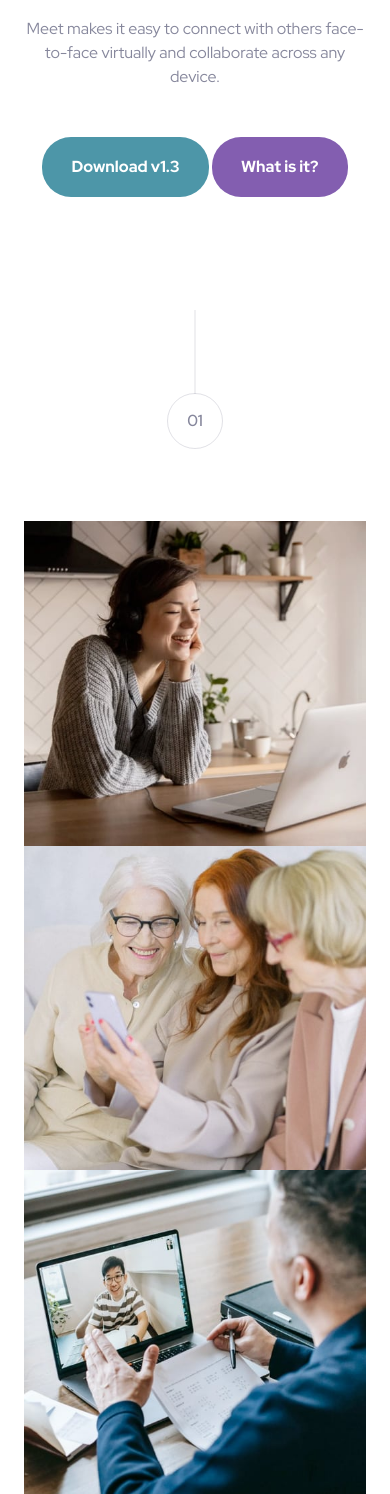
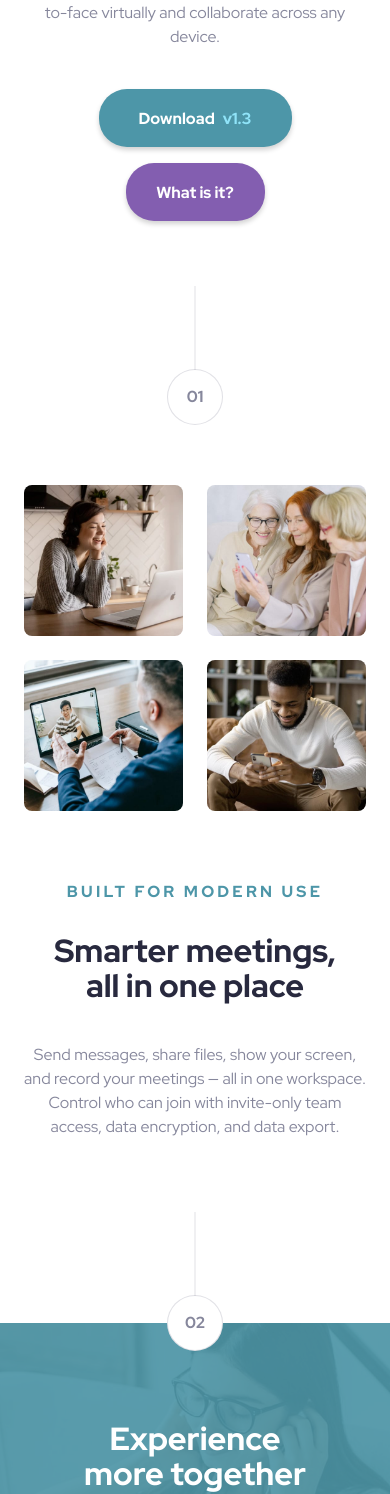
Before and after one commit to jasoneczek/fementor-meet-landing-page, a plain HTML site: page index.html in a window 390 px wide. Shown: the part 506-2000 px from the top of the page. Drawn offline with Linux system fonts and the light colour scheme.

Commit message:
Update html and css for responsiveness

```diff
--- a/assets/css/style.css
+++ b/assets/css/style.css
@@ -31,10 +31,12 @@
   --clr-medium-gray: hsl(239, 10%, 57%);
   --clr-medium-gray-25: hsla(239, 10%, 57%, 0.25);
   --clr-white: hsl(0, 0%, 100%);
-  --clr-primary-bluegreen: hsl(192, 37%, 48%);
-  --clr-primary-bluegreen-hover: hsl(192, 90%, 77%);
-  --clr-primary-purple: hsl(267, 34%, 53%);
-  --clr-primary-purple-hover: hsl(267, 54%, 71%);
+  --clr-primary: hsl(192, 37%, 48%);
+  --clr-primary-v: hsl(192, 90%, 77%);
+  --clr-primary-hover: hsl(192, 54%, 64%);
+  --clr-secondary: hsl(267, 34%, 53%);
+  --clr-secondary-v: hsl(268, 100%, 86%);
+  --clr-secondary-hover: hsl(267, 54%, 71%);
   /* typography */
   --fw-r: 400;
   --fw-sb: 600;
@@ -49,7 +51,9 @@ html {
   text-size-adjust: none;
 }
 
-* {
+*,
+*::before,
+*::after {
   box-sizing: inherit;
   margin: 0;
   padding: 0;
@@ -73,7 +77,10 @@ body {
   flex-direction: column;
   justify-content: center;
   align-items: center;
+  text-align: center;
   overflow-x: hidden;
+  font-family: 'Red Hat Display';
+  font-weight: 400;
 }
 
 img,
@@ -82,99 +89,74 @@ picture {
   width: 100%;
 }
 
-a.btn {
-  text-decoration: none;
-  background-color: var(--clr-primary-purple);
-  color: var(--clr-white);
-  font-weight: var(--fw-b);
-  border-radius: 1.8125rem;
-  padding: 1.15em 1.8125em;
-  transition: 220ms all ease-in-out;
-}
-
-a.btn:hover {
-  background-color: var(--clr-primary-purple-hover);
-}
-
-a.btn:focus {
-  outline-style: solid;
-  outline-color: transparent;
-  box-shadow: 0 0 0 4px hsla(267, 54%, 71%, 0.5);
-}
-
-a.btn:first-of-type {
-  background-color: var(--clr-primary-bluegreen);
-}
-
-a.btn:first-of-type:hover {
-  background-color: var(--clr-primary-bluegreen-hover);
-}
-
 .primary-header {
   padding-top: 3rem;
   text-align: center;
 }
 
-.hero__grid {
-  display: grid;
+.hero {
   overflow-x: hidden;
   margin-top: 3.5rem;
-  align-items: center;
-  gap: 3rem;
+  padding-bottom: 4rem;
 }
 
-.hero__grid picture {
-  margin-bottom: 3.5rem;
+.hero .container-lg {
+  justify-content: center;
+  align-items: center;
 }
 
-.hero__grid picture img {
+.hero img {
   object-fit: cover;
-  width: calc(100vw + 10vw);
+  width: 110vw;
   margin-left: -5vw;
   margin-right: -5vw;
 }
 
-.hero__content {
-  width: min(69.375rem, 100% - 3rem);
-  text-align: center;
-  margin: 0 auto;
+.hero-content {
+  flex-direction: column;
+  gap: 2.5rem;
 }
 
-.hero__title {
-  font-size: 2.5rem;
+.hero-title {
+  margin-top: 3.5rem;
+  font-size: 2.75rem;
   font-weight: var(--fw-b);
+  color: var(--clr-dark-gray);
 }
 
-.hero__lead {
+.hero-lead {
   font-size: 1rem;
   font-weight: var(--fw-r);
   color: var(--clr-medium-gray);
-  margin-block: 2.5rem;
 }
 
-.hero__btn-group {
-  text-align: center;
+.hero-btn-group {
+  gap: 1rem;
 }
 
-.btn {
-  display: inline-block;
-  width: auto;
-  margin: 0.5rem 0;
-}
-
-.hero__image-right {
+.hero-image-right {
   display: none;
 }
 
-.article__header {
-  text-align: center;
+
+/* articles */
+ol li:not(.gallery__img) {
+  padding-top: 7rem;
 }
 
-.article__number {
+li article {
   position: relative;
+}
+
+.article-number {
+  position: absolute;
+  top: -1.75rem;
+  left: 50%;
+  transform: translateX(-50%);
   margin: 0 auto;
+  background-color: var(--clr-white);
   font-size: 1rem;
-  font-weight: var(--fw-sb);
+  font-weight: var(--fw-b);
   color: var(--clr-medium-gray);
   border: 1px solid var(--clr-medium-gray-25);
   border-radius: 50%;
@@ -183,13 +165,10 @@ a.btn:first-of-type:hover {
   align-items: center;
   height: 3.5rem;
   width: 3.5rem;
+  z-index: 1;
 }
 
-.article__header {
-  padding-block: 5.25rem 4.5rem;
-}
-
-.article__number::before {
+.article-number::before {
   content: '';
   position: absolute;
   top: -5.25rem;
@@ -199,33 +178,210 @@ a.btn:first-of-type:hover {
   background-color: var(--clr-medium-gray-25);
 }
 
+.article-content {
+  font-size: 1rem;
+  font-weight: var(--fw-r);
+  color: var(--clr-medium-gray);
+  gap: 2.5rem;
+}
 
-@media (min-width: 1024px) {
-  .hero__grid {
+.article-title {
+  font-size: 2rem;
+  font-weight: var(--fw-b);
+  color: var(--clr-dark-gray);
+}
+
+.article-title span {
+  display: block;
+  text-transform: uppercase;
+  letter-spacing: 0.2em;
+  font-size: 1rem;
+  font-weight: var(--fw-b);
+  color: var(--clr-primary);
+  margin-bottom: 2rem;
+}
+
+.article-1 {
+  padding-block: 5.5rem 4.5rem;
+}
+
+.gallery {
+  max-width: 100%;
+  display: grid;
+  grid-template-columns: repeat(2, 1fr);
+  gap: 1.5rem;
+  margin-bottom: 4.5rem;
+}
+
+.gallery__img img {
+  object-fit: cover;
+  border-radius: 0.5rem;
+}
+
+.article-2 {
+  position: relative;
+  padding-block: 6.125rem 4.5rem;
+}
+
+.article-2 picture {
+  position: absolute;
+  top: 0;
+  left: 0;
+  width: 100%;
+  height: 100%;
+  z-index: -1;
+}
+
+.article-2 img {
+  object-fit: cover;
+  height: 100%;
+}
+
+.article-2:before {
+  content: '';
+  position: absolute;
+  top: 0;
+  left: 0;
+  width: 100%;
+  height: 100%;
+  background-color: var(--clr-primary);
+  opacity: 0.9;
+}
+
+.article-2 .article-content {
+  position: relative;
+  z-index: 1;
+  font-size: 1.125rem;
+  color: var(--clr-white);
+}
+
+.article-2 .article-title {
+  color: var(--clr-white);
+}
+
+
+
+/* =========================
+           utilities
+   ========================= */
+.container-lg {
+  max-width: min(69.375rem, 100% - 3rem);
+  margin: 0 auto;
+}
+
+.container-sm {
+  width: min(33.75rem, 100% - 3rem);
+  text-align: center;
+  margin: 0 auto;
+  font-size: 1rem;
+  font-weight: var(--fw-r);
+  color: var(--clr-medium-gray);
+  gap: 2.5rem;
+}
+
+.flex {
+  display: flex;
+}
+
+.flex-col {
+  display: flex;
+  flex-direction: column;
+}
+
+.grid {
+  display: grid;
+}
+
+/* buttons */
+a.btn {
+  text-decoration: none;
+  width: 8.6875rem;
+}
+
+button.btn {
+  border: none;
+  background-color: transparent;
+  font-family: inherit;
+  padding: 0;
+  cursor: pointer;
+  width: 12.0625rem;
+
+  @media screen and (-ms-high-contrast: active) {
+    border: 2px solid currentColor;
+  }
+}
+
+a.btn,
+button.btn {
+  display: inline-flex;
+  align-items: center;
+  justify-content: center;
+  gap: 0.5em;
+  color: var(--clr-white);
+  font-size: inherit;
+  font-weight: var(--fw-b);
+  border-radius: 1.75rem;
+  box-shadow: 0 3px 5px rgba(0, 0, 0, 0.18);
+  padding: 0.25em 0.75em;
+  height: 3.625em;
+  text-align: center;
+  line-height: 1.1;
+  transition: 220ms all ease-in-out;
+}
+
+button.btn-primary {
+  background-color: var(--clr-primary)
+}
+
+button.btn-primary:hover {
+  background-color: var(--clr-primary-hover)
+}
+
+button.btn-primary span{
+  color: var(--clr-primary-v)
+}
+
+a.btn-secondary,
+button.btn-secondary {
+  background-color: var(--clr-secondary);
+}
+
+a.btn-secondary:hover,
+button.btn-secondary:hover {
+  background-color: var(--clr-secondary-hover);
+}
+
+a.btn-secondary span,
+button.btn-secondary span {
+  color: var(--clr-secondary-v);
+}
+
+@media (min-width: 48rem) {
+  .gallery {
+    grid-template-columns: repeat(4, 1fr);
+  }
+}
+
+@media (min-width: 64rem) {
+  .hero .grid {
+    max-width: 105vw;
     grid-template-columns: 1fr 540px 1fr;
+    gap: 5.5rem;
     width: 105vw;
+    margin: 0 auto;
   }
 
-  .hero__grid picture img {
+  .hero img {
     width: 100%;
-    margin: 0;
+    margin: 0 auto;
   }
 
-  .hero__image-left {
+  .hero-image-left {
     margin-left: -2.5vw;
   }
 
-  .hero__image-right {
+  .hero-image-right {
     display: block;
     margin-right: -2.5vw;
   }
 }
-body {
-  font-family: 'Red Hat Display';
-  font-weight: 400;
-}
-
-.container-lg {
-  max-width: min(69.375rem, 100% - 3rem);
-  margin: 0 auto;
-}
--- a/index.html
+++ b/index.html
@@ -15,32 +15,45 @@
   </header>
 
   <main>
-    <!-- <section aria-labelledby="hero-title" class="hero"> -->
-    <div class="hero__grid">
+    <section aria-labelledby="heroTitle" class="hero">
+      <div class="container-lg grid">
         <picture>
           <source media="(min-width: 64rem)" srcset="assets/desktop/image-hero-left.png">
           <source media="(min-width: 48rem)" srcset="assets/tablet/image-hero.png">
-        <img src="assets/tablet/image-hero.png" alt="">
+          <img src="assets/tablet/image-hero.png" alt="" class="hero-image-left">
         </picture>
-      <div class="hero__content">
-        <h1 id="hero-title" class="hero__title">Group Chat for Everyone</h1>
-        <p class="hero__lead">Meet makes it easy to connect with others face-to-face virtually and collaborate across
-          any device.</p>
-        <div class="hero__btn-group">
-          <a href="#" class="btn">Download <span>v1.3</span></a>
-          <a href="#" class="btn">What is it?</a>
+        <div class="hero-content container-sm flex">
+          <h1 id="heroTitle" class="hero-title">
+            Group Chat for Everyone
+          </h1>
+          <p class="hero-lead">
+            Meet makes it easy to connect with others face-to-face virtually and collaborate across any device.
+          </p>
+          <ul class="hero-btn-group flex-col" role="list">
+            <li>
+              <button class="btn btn-primary">
+                Download <span>v1.3</span>
+              </button>
+            </li>
+            <li>
+              <a href="#" class="btn btn-secondary">
+                What is it?
+              </a>
+            </li>
+          </ul>
         </div>
+        <picture>
+          <img src="assets/desktop/image-hero-right.png" alt="" class="hero-image-right">
+        </picture>
       </div>
-      <picture><img src="assets/desktop/image-hero-right.png" alt="" class="hero__image-right"></picture>
-    </div>
-    <!-- </section> -->
+    </section>
+
 
     <ol>
       <li>
-        <article class="container-lg" aria-labelledby="article-title-1">
-          <div class="article__header">
-            <p class="article__number">01</p>
-          </div>
+        <div class="container-lg">
+          <article class="article-1">
+            <p class="article-number">01</p>
             <ul class="gallery" role="list">
               <li class="gallery__img">
                 <img src="./assets/desktop/image-woman-in-videocall.jpg" alt="woman in video call">
@@ -55,7 +68,8 @@
                 <img src="./assets/desktop/image-man-texting.jpg" alt="man texting">
               </li>
             </ul>
-          <h2 class="article__title" id="article-title-1">
+            <div class="article-content grid">
+              <h2 class="article-title">
                 <span>Built for modern use</span>
                 Smarter meetings, all in one place
               </h2>
@@ -63,19 +77,34 @@
                 Send messages, share files, show your screen, and record your meetings — all in one
                 workspace. Control who can join with invite-only team access, data encryption, and data export.
               </p>
+            </div>
           </article>
+        </div>
       </li>
 
       <li>
-        <article class="article" aria-labelledby="article-title-2">
-          <div class="article__header">
-            <p class="article__number">02</p>
-          </div>
-          <h2 class="article__title" id="article-title-2">Experience more together</h2>
+        <article class="article-2">
+          <div class="container-lg">
+            <p class="article-number">02</p>
+            <picture>
+              <source media="(min-width: 64rem)" srcset="assets/desktop/image-footer.jpg">
+              <source media="(min-width: 48rem)" srcset="assets/tablet/image-footer.jpg">
+              <img src="assets/mobile/image-footer.jpg" alt="">
+            </picture>
+            <div class="article-content grid">
+              <h2 class="article-title">
+                Experience more together
+              </h2>
               <p>
                 Stay connected with reliable HD meetings and unlimited one-on-one and group video sessions.
               </p>
-          <a href="#" class="btn">Download <span>v1.3</span></a>
+              <div>
+                <button class="btn btn-secondary">
+                  Download <span>v1.3</span>
+                </button>
+              </div>
+            </div>
+          </div>
         </article>
       </li>
     </ol>
```
Lines whose indentation alone changed are shown as unchanged.
